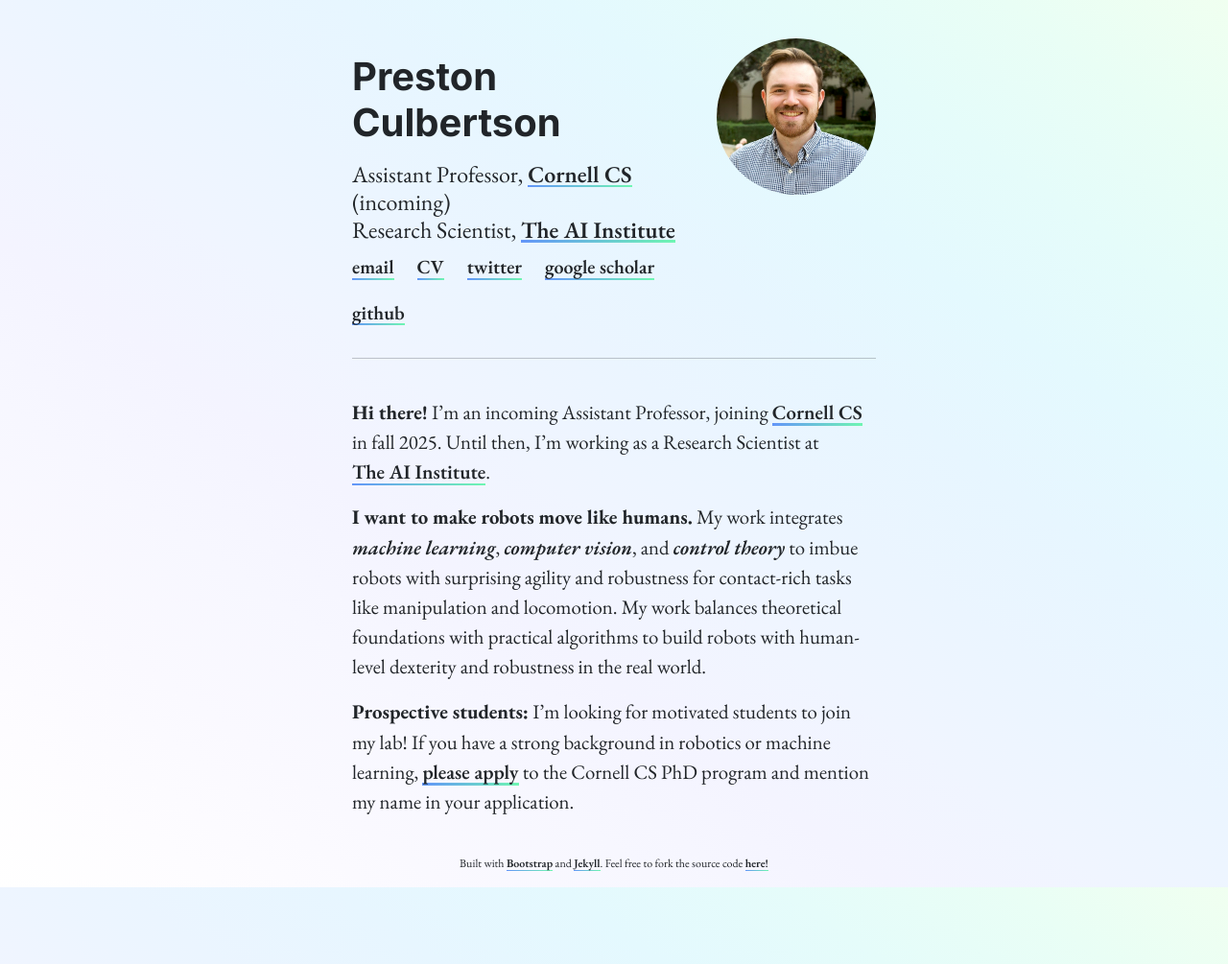
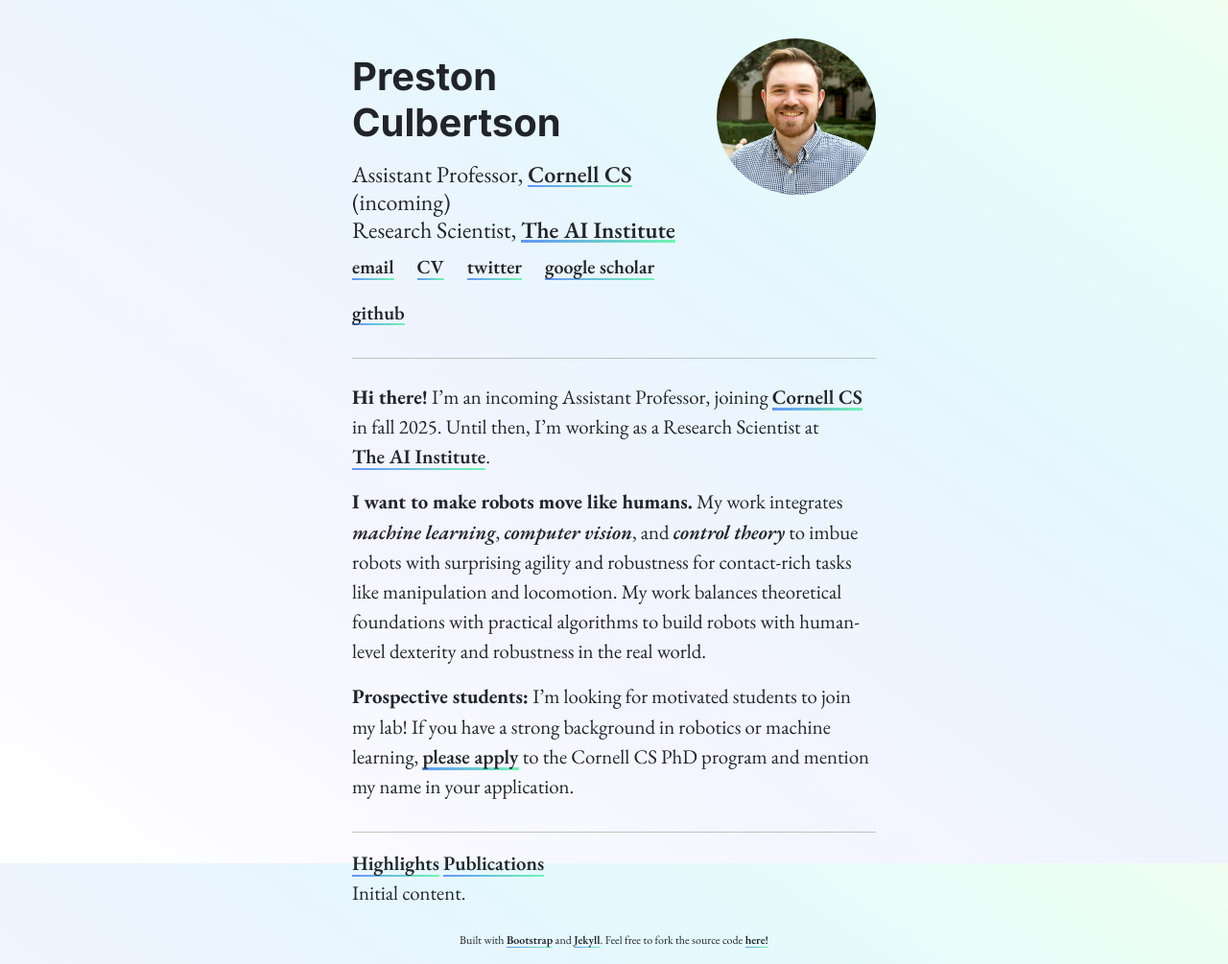
Before and after one commit to pculbertson/pculbertson.github.io, a Jekyll site: the page built from index.md, in a window 1280 px wide. Shown: the whole page at 96% size. Built offline with Jekyll 4.4.1, drawn with Linux system fonts in a browser that asks for light colours.

Commit message:
proof-of-concept javascript switching

```diff
--- /dev/null
+++ b/_includes/publications.html
@@ -0,0 +1,35 @@
+<div class="row">
+    <h3> Publications </h3>
+    <p> * denotes equal contribution. Representative papers are <mark>highlighted.</mark></p>
+</div>
+
+{% assign papers_sorted = site.papers | sort: "date" | reverse %}
+{% for paper in papers_sorted %}
+
+    {% if paper.highlight %}
+        {% assign highlight = "mark" %}
+    {% else %}
+        {% assign highlight = "" %}
+    {% endif %}
+
+    <div class="row justify-content-center py-4 {{highlight}}">
+
+        <div class="col-8 col-md-3 align-items-center my-auto py-4">
+            <img class="img-fluid" src="{{paper.image}}" />
+        </div>
+
+        <div class="col-10 col-md-9 paper my-auto">
+            <p><b>{{paper.title}}</b></p>
+            {{ paper.authors | markdownify }}
+            <p> <i>{{paper.location}},</i> {{paper.date | date: "%Y"}}. <i><b> {{paper.notes}} </b></i><b><span class="text-danger">{{paper.awards}}</span></b></p>
+            <p> {% if paper.pdf %} [<a href="{{paper.pdf}}">PDF</a>]  {% endif %}
+                {% if paper.website %} [<a href="{{paper.website}}">project page</a>] {% endif %}
+                {% if paper.code %} [<a href="{{paper.code}}">code</a>] {% endif %}
+                {% if paper.video %} [<a href="{{paper.video}}">video</a>] {% endif %} </p>
+
+            <br>
+            <p>{{paper.content}}</p>
+        </div>
+
+    </div>
+{% endfor %}
--- a/assets/css/style.scss
+++ b/assets/css/style.scss
@@ -12,6 +12,7 @@ footer {
 .gradient {
 	 background-image: linear-gradient(to right top, #ffffff, #fdfcff, #faf9ff, #f7f7ff, #f4f4ff, #f0f5ff, #ebf5ff, #e7f6ff, #e4f9fe, #e5fcfa, #e9fef5, #f0fff0);
 	min-height: 100vh;
+  background-attachment: fixed;
 }
 
 .html {
--- a/index.md
+++ b/index.md
@@ -5,7 +5,7 @@
 layout: default
 ---
 <div class="col-6">
-    <div class="row justify-content-center my-4">
+    <div class="row justify-content-center my-2">
         <div class="col-12 bio">
             {% for page in site.pages %}
                 {% if page.name == "bio.md" %}
@@ -14,5 +14,20 @@ layout: default
             {% endfor %}
         </div>
     </div>
+    <hr />
+    <div class="row justify-content-center my-2">
+        <div class="col-12">
+            <a id="highlights">Highlights</a>
+            <a id="publications">Publications</a>
+            <div id="content"> <p> Initial content. </p> </div>
+        </div>
+    </div>
+</div>
 
-</div>
+<script>
+    document.getElementById('highlights').addEventListener('click', function() {
+        document.getElementById('content').innerHTML = "Highlights."
+    });
+    document.getElementById('publications').addEventListener('click', function() {
+        document.getElementById('content').innerHTML = `{% include publications.html %}`
+    });
```
